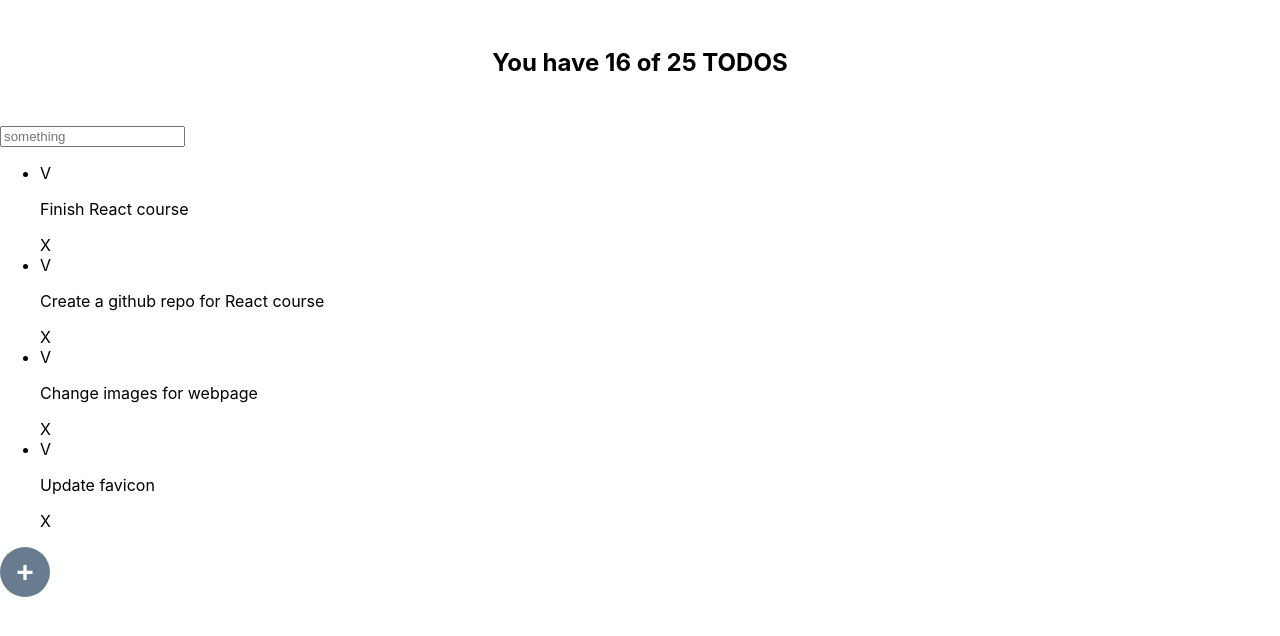
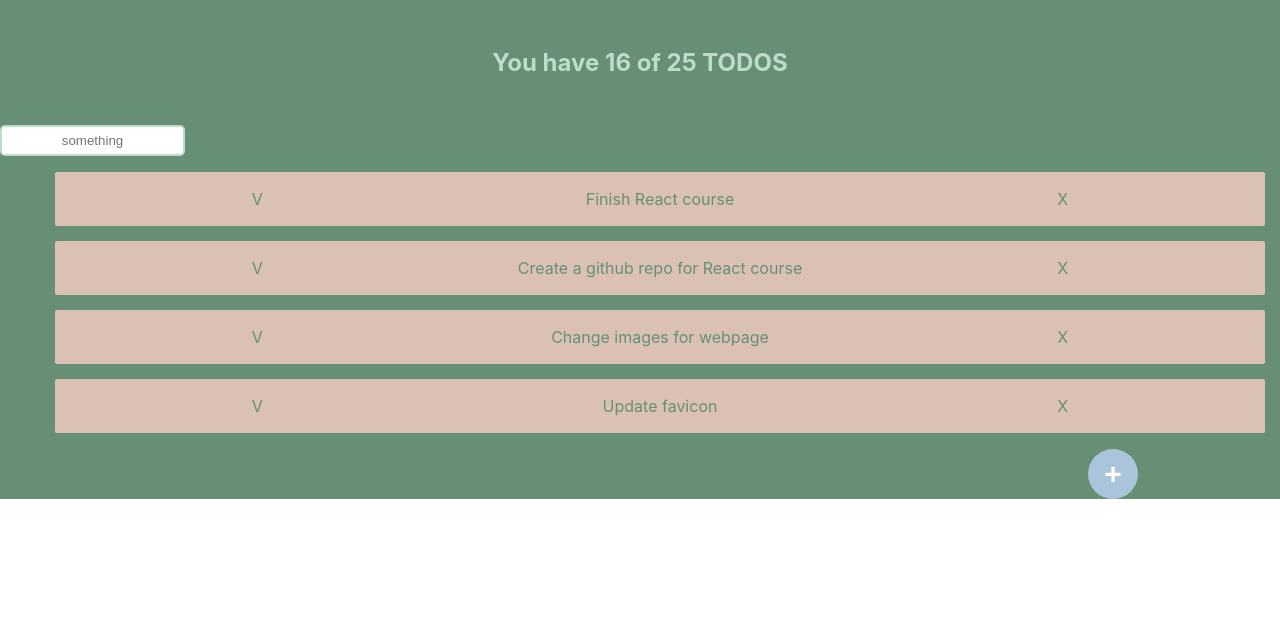
Before and after one commit to nestorrecinosUCA/react-intro, a React (Create React App) app: page / in a window 1280 px wide. Shown: the top 636 px of the page. Built offline with nearby package versions, Linux system fonts and the light colour scheme.

Commit message:
:construction: Add css files

```diff
--- /dev/null
+++ b/src/App.css
@@ -0,0 +1,7 @@
+.App {
+  /* background: url('./images/background.jpg');
+  background-size: cover;
+  background-position: 50%; */
+  height:fit-content;
+  background-color: #678F75;
+}
--- a/src/App.js
+++ b/src/App.js
@@ -1,4 +1,5 @@
-import { TodoCounter, TodoSearch, TodoList, TodoItem, CreateTodoButton} from './todos';
+import { TodoCounter, TodoSearch, TodoList, TodoItem, CreateTodoButton } from './todos';
+import './App.css';
 
 const defaultTodos = [
   { text: 'Finish React course', completed: false },
--- a/src/todos/TodoItem.js
+++ b/src/todos/TodoItem.js
@@ -1,11 +1,13 @@
+import './css/TodoItem.css';
+
 function TodoItem(props) {
   const { todo } = props;
   const { text, completed } = todo;
   return (
-    <li>
-      <span>V</span>
-      <p>{text}</p>
-      <span>X</span>
+    <li className='TodoItem'>
+      <span className='flexItem'>V</span>
+      <p className='flexItem'>{text}</p>
+      <span className='flexItem'>X</span>
     </li>
   );
 }
--- a/src/todos/TodoSearch.js
+++ b/src/todos/TodoSearch.js
@@ -1,6 +1,8 @@
+import './css/TodoSearch.css'
+
 function TodoSearch() {
   return (
-    <input placeholder="something" />
+    <input placeholder="something" className="TodoSearch"/>
   );
 }
 
--- a/src/todos/css/CreateTodoButton.css
+++ b/src/todos/css/CreateTodoButton.css
@@ -1,5 +1,6 @@
 .CreateTodoButton {
-  background-color: #677C8F;
+  /* background-color: #677C8F; */
+  background-color: #A9C4DB;
   border-radius: 100%;
   height: 50px;
   width: 50px;
@@ -8,6 +9,7 @@
   font-size: 30px;
   font-weight: bolder;
   color: white;
+  margin-left: 85%;
 }
 
 .CreateTodoButton:hover {
--- a/src/todos/css/TodoCounter.css
+++ b/src/todos/css/TodoCounter.css
@@ -3,4 +3,5 @@ h1 {
   text-align: center;
   margin: 0;
   padding: 48px;
+  color: #BFDBC9;
 }
--- /dev/null
+++ b/src/todos/css/TodoItem.css
@@ -0,0 +1,15 @@
+.TodoItem {
+  color: #678F75;
+  background-color: #DBC1B4;
+  padding: 1px;
+  margin: 15px;
+  list-style: none;
+  border-radius: 2px;
+  text-align: center;
+  display: flex;
+  align-items: center;
+}
+
+.flexItem {
+  flex: 1;
+}
--- /dev/null
+++ b/src/todos/css/TodoSearch.css
@@ -0,0 +1,7 @@
+.TodoSearch {
+  text-align: center;
+  height: 25px;
+  border-radius: 5px;
+  /*border: 2px solid #DBC1B4; ES ROSADO*/
+  border: 2px solid #BFDBC9;
+}
```
Also changed, not shown: src/images/background.jpg (added), src/todos/css/TodoList.css (added).
